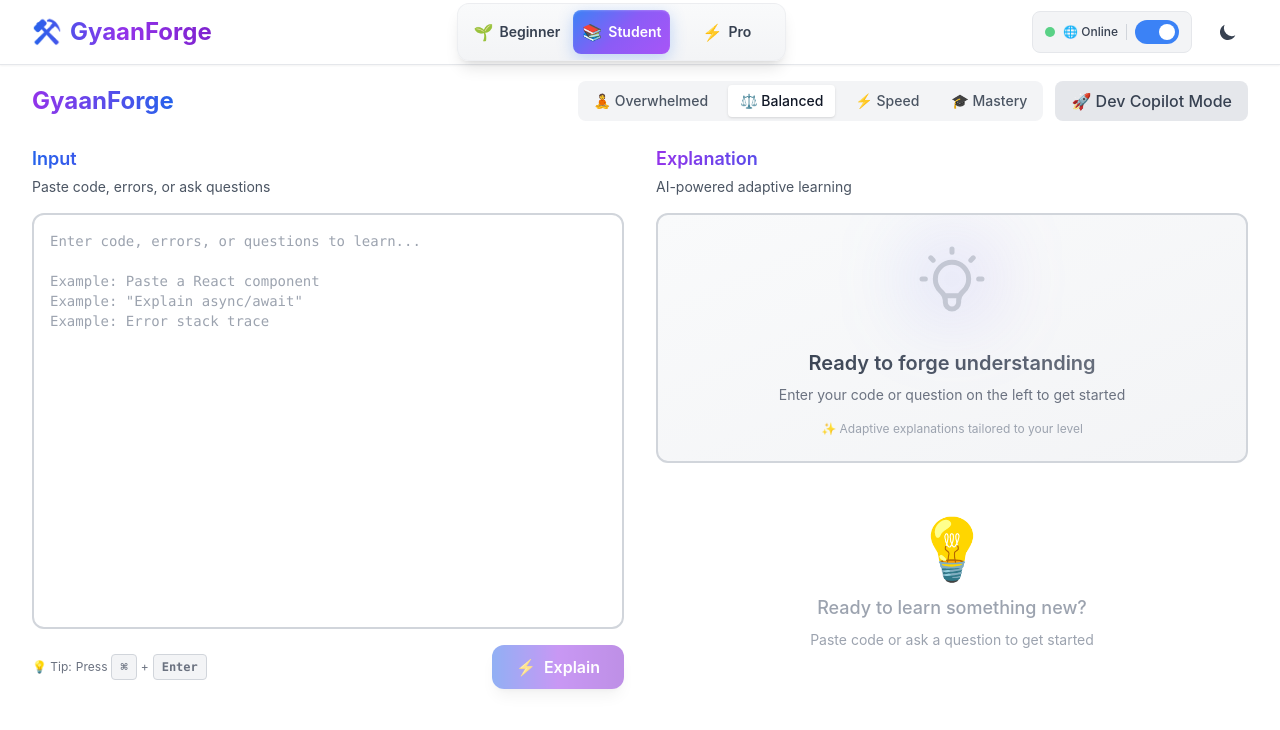
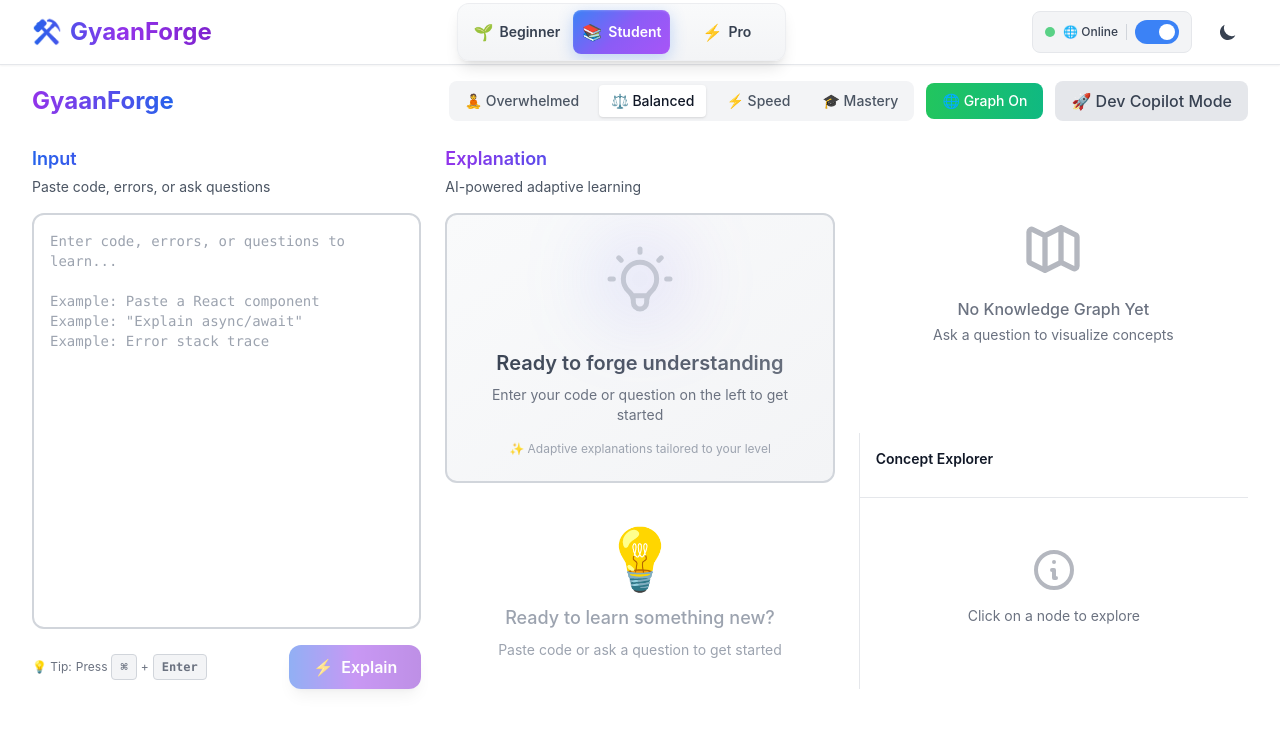
Before and after one commit to Navneet-55/demo1011, a Next.js app: page / in a window 1280 px wide. Shown: the top 730 px of the page. Built offline with nearby package versions, Linux system fonts and the light colour scheme.

Commit message:
feat: add knowledge graph visualization and toggle functionality in Home component

```diff
--- a/app/page.tsx
+++ b/app/page.tsx
@@ -7,8 +7,11 @@
 import DevCopilot from '@/components/DevCopilot'
 import WhyThisAnswer from '@/components/WhyThisAnswer'
 import ImpactWidget from '@/components/ImpactWidget'
+import { KnowledgeGraphVisualizer } from '@/components/KnowledgeGraphVisualizer'
+import { ConceptExplorer } from '@/components/ConceptExplorer'
 import { useMode } from '@/components/ModeProvider'
 import { useOnlineOffline } from '@/contexts/OnlineOfflineContext'
+import { useKnowledgeGraph } from '@/contexts/KnowledgeGraphContext'
 import { ExplanationTrace, ImpactMetrics, Intent, CognitiveLoadMode } from '@/types'
 import { storageUtils } from '@/lib/localStorage'
 
@@ -24,6 +27,7 @@
 export default function Home() {
   const { mode } = useMode()
   const { effectiveMode } = useOnlineOffline()
+  const { addGraph } = useKnowledgeGraph()
   const [input, setInput] = useState('')
   const [output, setOutput] = useState('')
   const [fullOutput, setFullOutput] = useState('')
@@ -32,6 +36,7 @@
   const [trace, setTrace] = useState<ExplanationTrace | null>(null)
   const [currentIntent, setCurrentIntent] = useState<Intent>('general')
   const [showDevCopilot, setShowDevCopilot] = useState(false)
+  const [showKnowledgeGraph, setShowKnowledgeGraph] = useState(true)
   const [cognitiveLoad, setCognitiveLoad] = useState<CognitiveLoadMode>('balanced')
 
   // Load cognitive load preference from localStorage
@@ -133,6 +138,26 @@
             }
           }
 
+          // Extract knowledge graph if present
+          if (accumulatedText.includes('__GRAPH__')) {
+            const graphMatch = accumulatedText.match(
+              /__GRAPH__(.+?)__GRAPH__/
+            )
+            if (graphMatch) {
+              try {
+                const extractedGraph = JSON.parse(graphMatch[1])
+                addGraph(extractedGraph)
+                // Remove graph from output
+                accumulatedText = accumulatedText.replace(
+                  /__GRAPH__.+?__GRAPH__/,
+                  ''
+                )
+              } catch (e) {
+                console.error('Failed to parse knowledge graph:', e)
+              }
+            }
+          }
+
           // Apply chunked rendering based on cognitive load
           const config = COGNITIVE_LOAD_CONFIG[cognitiveLoad]
           if (config.chunkSize > 0 && accumulatedText.length > config.chunkSize) {
@@ -221,6 +246,18 @@
               ))}
             </div>
 
+            {/* Knowledge Graph Toggle */}
+            <button
+              onClick={() => setShowKnowledgeGraph(!showKnowledgeGraph)}
+              className={`px-4 py-2 rounded-lg font-medium transition-all text-sm ${
+                showKnowledgeGraph
+                  ? 'bg-gradient-to-r from-green-500 to-emerald-500 text-white'
+                  : 'bg-gray-200 dark:bg-gray-700 text-gray-700 dark:text-gray-300 hover:bg-gray-300 dark:hover:bg-gray-600'
+              }`}
+            >
+              {showKnowledgeGraph ? '🌐 Graph On' : '🌐 Graph Off'}
+            </button>
+
             <button
               onClick={() => setShowDevCopilot(!showDevCopilot)}
               className={`px-4 py-2 rounded-lg font-medium transition-all ${
@@ -259,8 +296,8 @@
             </div>
           </div>
         ) : (
-          /* Standard View */
-          <div className="grid grid-cols-1 lg:grid-cols-2 gap-8 h-[calc(100vh-16rem)]">
+          /* Standard View with Knowledge Graph */
+          <div className={`grid ${showKnowledgeGraph ? 'grid-cols-1 lg:grid-cols-3' : 'grid-cols-1 lg:grid-cols-2'} gap-6 h-[calc(100vh-16rem)]`}>
             <div className="flex flex-col">
               <InputPanel
                 mode={mode}
@@ -294,6 +331,16 @@
                 </div>
               )}
             </div>
+            {showKnowledgeGraph && (
+              <div className="flex flex-col gap-4 h-full">
+                <div className="flex-1 min-h-0">
+                  <KnowledgeGraphVisualizer />
+                </div>
+                <div className="h-64 min-h-0 overflow-hidden">
+                  <ConceptExplorer />
+                </div>
+              </div>
+            )}
           </div>
         )}
       </main>
```
